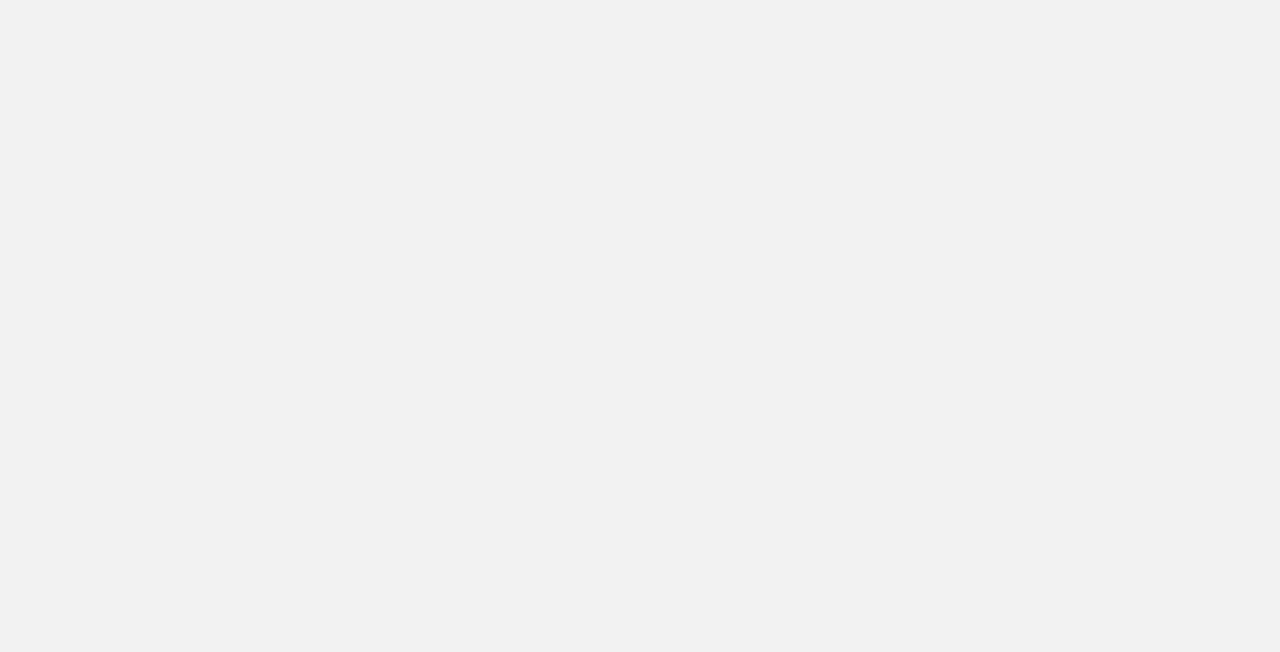
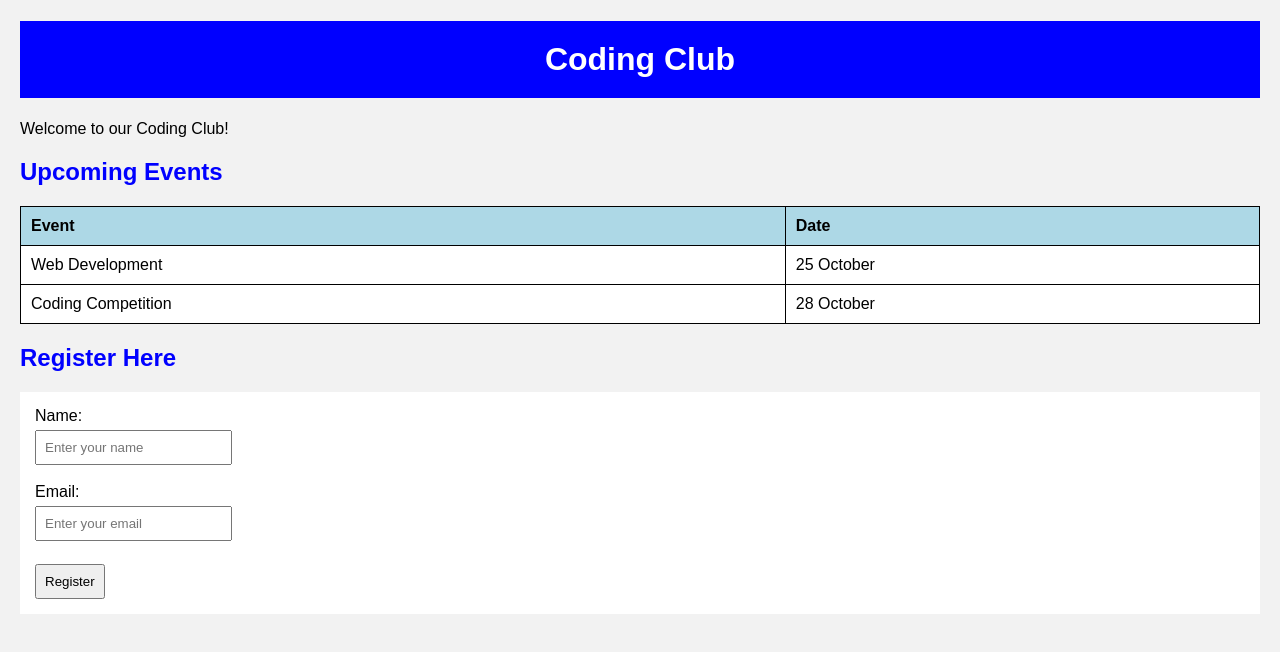
Before and after one commit to mithun225/Coading-club-website-, a plain HTML site: page index.html in a window 1280 px wide. Drawn offline with Linux system fonts and the light colour scheme.

Commit message:
Update index.html

```diff
--- a/index.html
+++ b/index.html
@@ -1,3 +1,4 @@
+
 <!DOCTYPE html>
 <html>
 <head>
@@ -41,3 +42,52 @@
             background-color: white;
             padding: 15px;
         }
+
+        input {
+            padding: 8px;
+            margin-top: 5px;
+        }
+    </style>
+</head>
+
+<body>
+    <h1>Coding Club</h1>
+
+    <p>Welcome to our Coding Club!</p>
+
+    <h2>Upcoming Events</h2>
+
+    <table>
+        <tr>
+            <th>Event</th>
+            <th>Date</th>
+        </tr>
+
+        <tr>
+            <td>Web Development</td>
+            <td>25 October</td>
+        </tr>
+
+        <tr>
+            <td>Coding Competition</td>
+            <td>28 October</td>
+        </tr>
+    </table>
+
+    <h2>Register Here</h2>
+
+    <form>
+        <label>Name:</label><br>
+        <input type="text" placeholder="Enter your name">
+
+        <br><br>
+
+        <label>Email:</label><br>
+        <input type="email" placeholder="Enter your email">
+
+        <br><br>
+
+        <input type="submit" value="Register">
+    </form>
+</body>
+</html>
```
